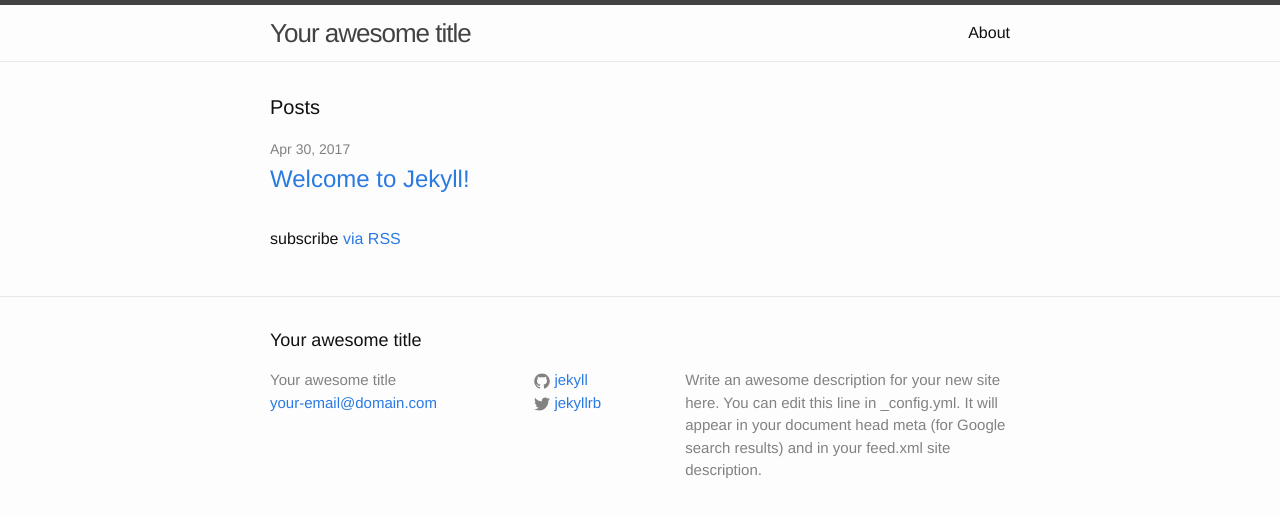
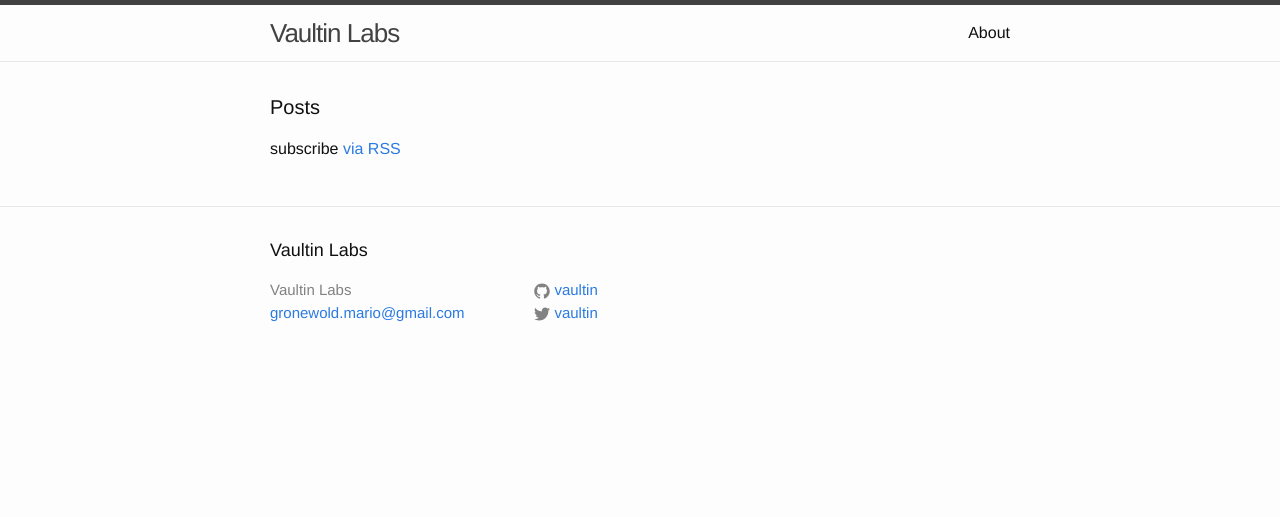
Before and after one commit to Vaultin/vaultin.github.io, a Jekyll site: the page built from index.html, in a window 1280 px wide. Shown: the top 517 px of the page. Built offline with Jekyll 4.4.1, drawn with Linux system fonts in a browser that asks for light colours.

Commit message:
customized content and delete jekyll standart post

```diff
--- a/_config.yml
+++ b/_config.yml
@@ -6,16 +6,13 @@
 # 'jekyll serve'. If you change this file, please restart the server process.
 
 # Site settings
-title: Your awesome title
-email: your-email@domain.com
-description: > # this means to ignore newlines until "baseurl:"
-  Write an awesome description for your new site here. You can edit this
-  line in _config.yml. It will appear in your document head meta (for
-  Google search results) and in your feed.xml site description.
+title: Vaultin Labs
+email: gronewold.mario@gmail.com
+description:
 baseurl: "" # the subpath of your site, e.g. /blog
-url: "http://yourdomain.com" # the base hostname & protocol for your site
-twitter_username: jekyllrb
-github_username:  jekyll
+url: "http://vaultin.github.io" # the base hostname & protocol for your site
+twitter_username: vaultin
+github_username:  vaultin
 
 # Build settings
 markdown: kramdown
```
Also changed, not shown: _posts/2017-04-30-welcome-to-jekyll.markdown (deleted, +0 -25 lines).
